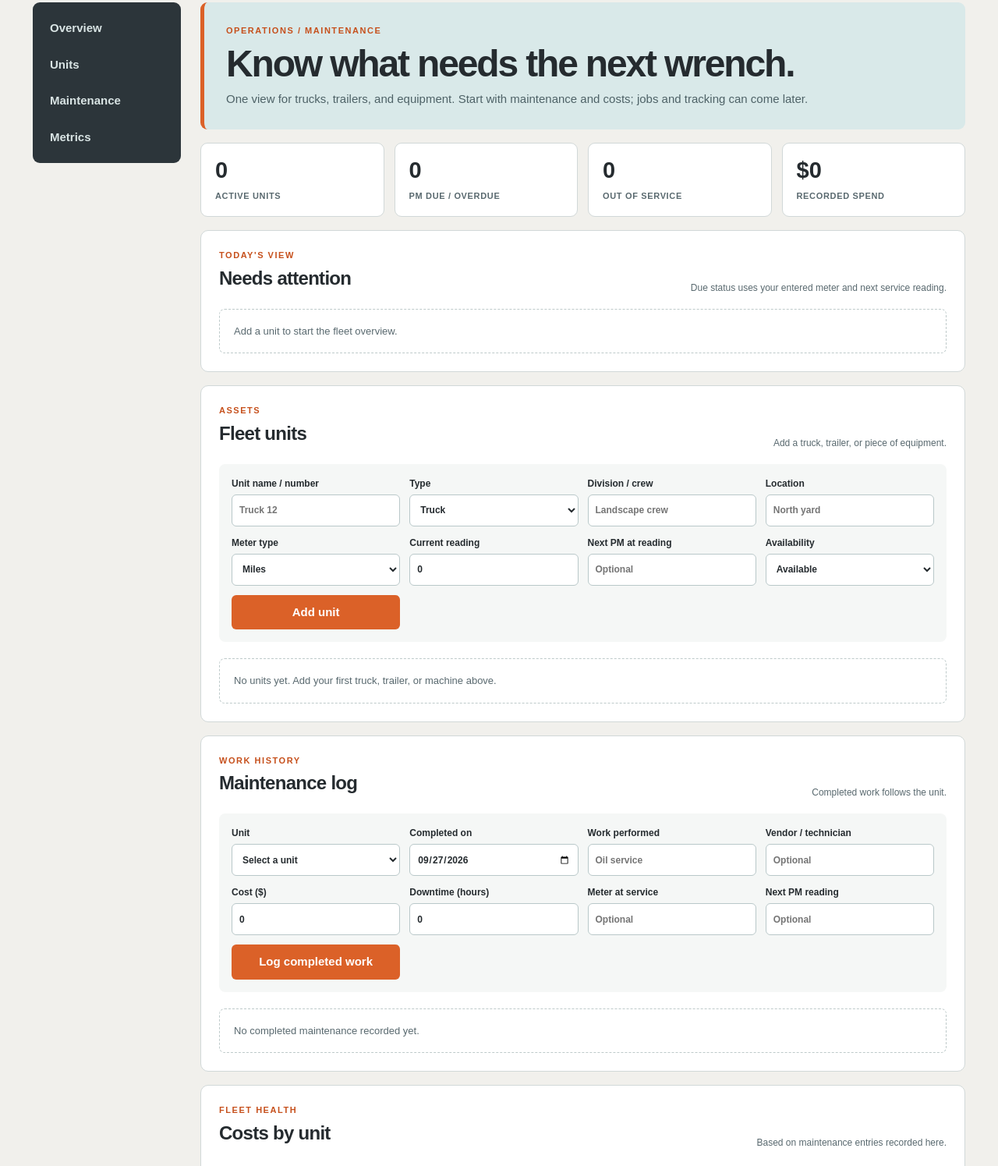
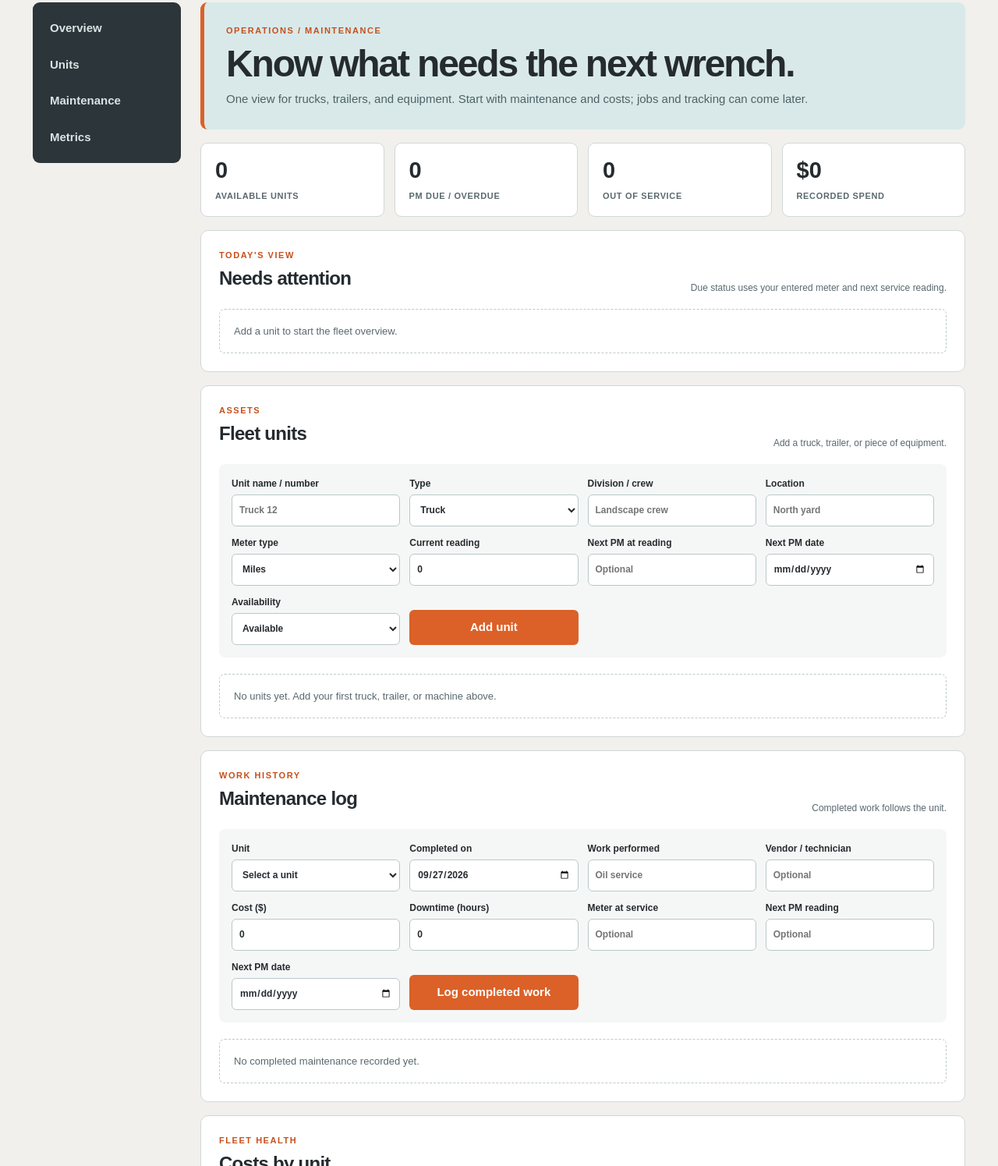
Before and after one commit to Jveslky/Operations-studio-v1, a plain HTML site: page pages/CommercialFleet/index.html in a window 1280 px wide. Shown: the part 100-1595 px from the top of the page at 78% size. Drawn offline with Linux system fonts and the light colour scheme.

Commit message:
Add date-based PM scheduling to pages/CommercialFleet/index.html

```diff
--- a/pages/CommercialFleet/index.html
+++ b/pages/CommercialFleet/index.html
@@ -12,7 +12,7 @@
     <nav class="nav" aria-label="Commercial Fleet sections"><a href="#overview">Overview</a><a href="#units">Units</a><a href="#maintenance">Maintenance</a><a href="#metrics">Metrics</a></nav>
     <main id="main">
       <section class="intro" id="overview"><p class="eyebrow">OPERATIONS / MAINTENANCE</p><h1>Know what needs the next wrench.</h1><p>One view for trucks, trailers, and equipment. Start with maintenance and costs; jobs and tracking can come later.</p></section>
-      <div class="metrics"><article><strong id="unit-count">0</strong><span>Active units</span></article><article><strong id="due-count">0</strong><span>PM due / overdue</span></article><article><strong id="down-count">0</strong><span>Out of service</span></article><article><strong id="spend-total">$0</strong><span>Recorded spend</span></article></div>
+      <div class="metrics"><article><strong id="unit-count">0</strong><span>Available units</span></article><article><strong id="due-count">0</strong><span>PM due / overdue</span></article><article><strong id="down-count">0</strong><span>Out of service</span></article><article><strong id="spend-total">$0</strong><span>Recorded spend</span></article></div>
       <section class="panel"><div class="section-head"><div><p class="eyebrow">TODAY'S VIEW</p><h2>Needs attention</h2></div><span class="hint">Due status uses your entered meter and next service reading.</span></div><div id="attention" class="rows"></div></section>
       <section class="panel" id="units"><div class="section-head"><div><p class="eyebrow">ASSETS</p><h2>Fleet units</h2></div><span class="hint">Add a truck, trailer, or piece of equipment.</span></div>
         <form id="unit-form" class="form-grid">
@@ -20,9 +20,10 @@
           <label>Type<select id="unit-type"><option>Truck</option><option>Trailer</option><option>Equipment</option></select></label>
           <label>Division / crew<input id="unit-division" maxlength="60" placeholder="Landscape crew"></label>
           <label>Location<input id="unit-location" maxlength="60" placeholder="North yard"></label>
-          <label>Meter type<select id="unit-meter-type"><option value="miles">Miles</option><option value="hours">Hours</option><option value="none">Date only</option></select></label>
+          <label>Meter type<select id="unit-meter-type"><option value="miles">Miles</option><option value="hours">Hours</option><option value="none">No meter</option></select></label>
           <label>Current reading<input id="unit-meter" type="number" min="0" step="1" value="0"></label>
           <label>Next PM at reading<input id="unit-next" type="number" min="0" step="1" placeholder="Optional"></label>
+          <label>Next PM date<input id="unit-next-date" type="date"></label>
           <label>Availability<select id="unit-status"><option value="active">Available</option><option value="down">Out of service</option></select></label>
           <button class="primary" type="submit">Add unit</button>
         </form>
@@ -38,6 +39,7 @@
           <label>Downtime (hours)<input id="service-down" type="number" min="0" step=".25" value="0"></label>
           <label>Meter at service<input id="service-meter" type="number" min="0" step="1" placeholder="Optional"></label>
           <label>Next PM reading<input id="service-next" type="number" min="0" step="1" placeholder="Optional"></label>
+          <label>Next PM date<input id="service-next-date" type="date"></label>
           <button class="primary" type="submit">Log completed work</button>
         </form>
         <div class="rows" id="service-list"></div>
```
